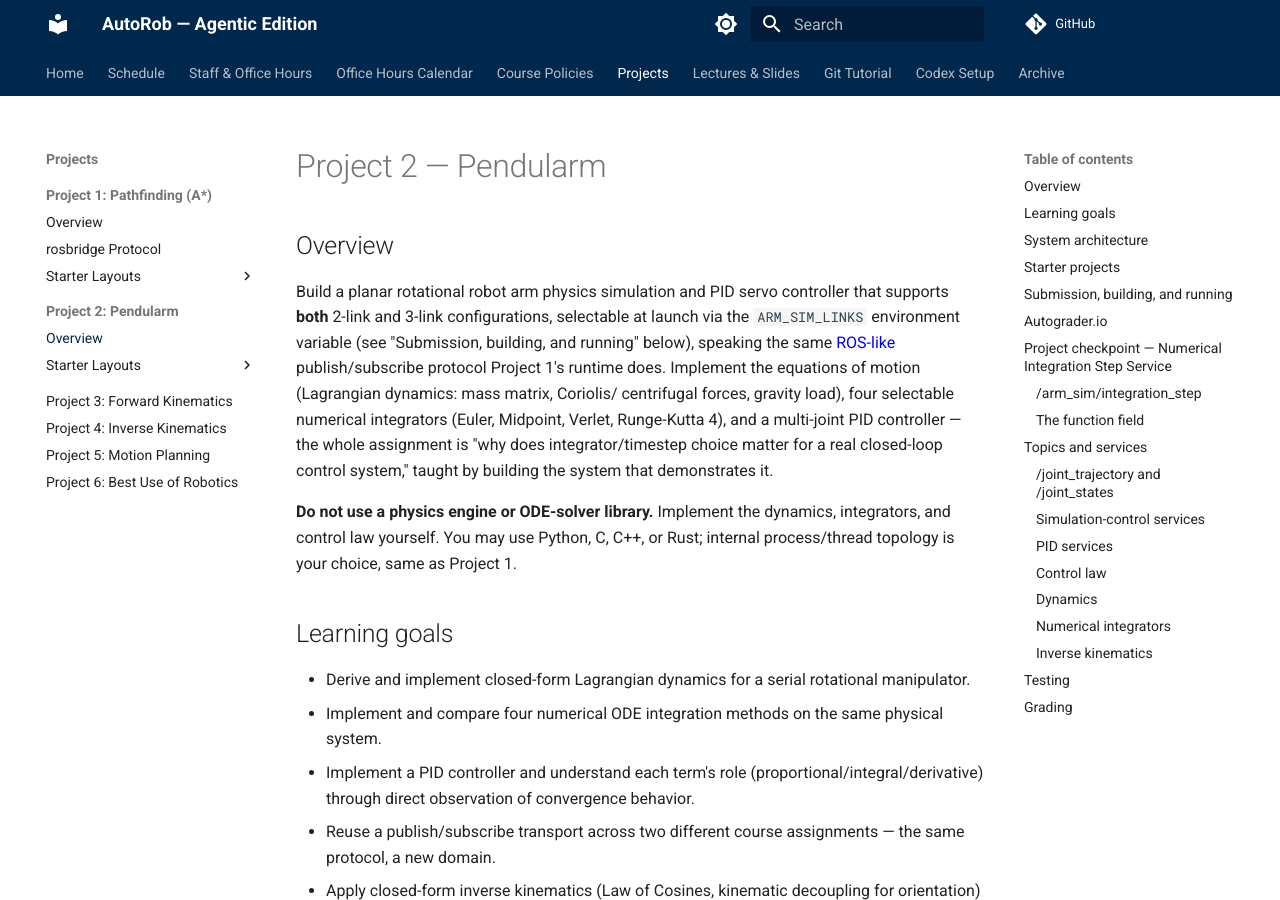
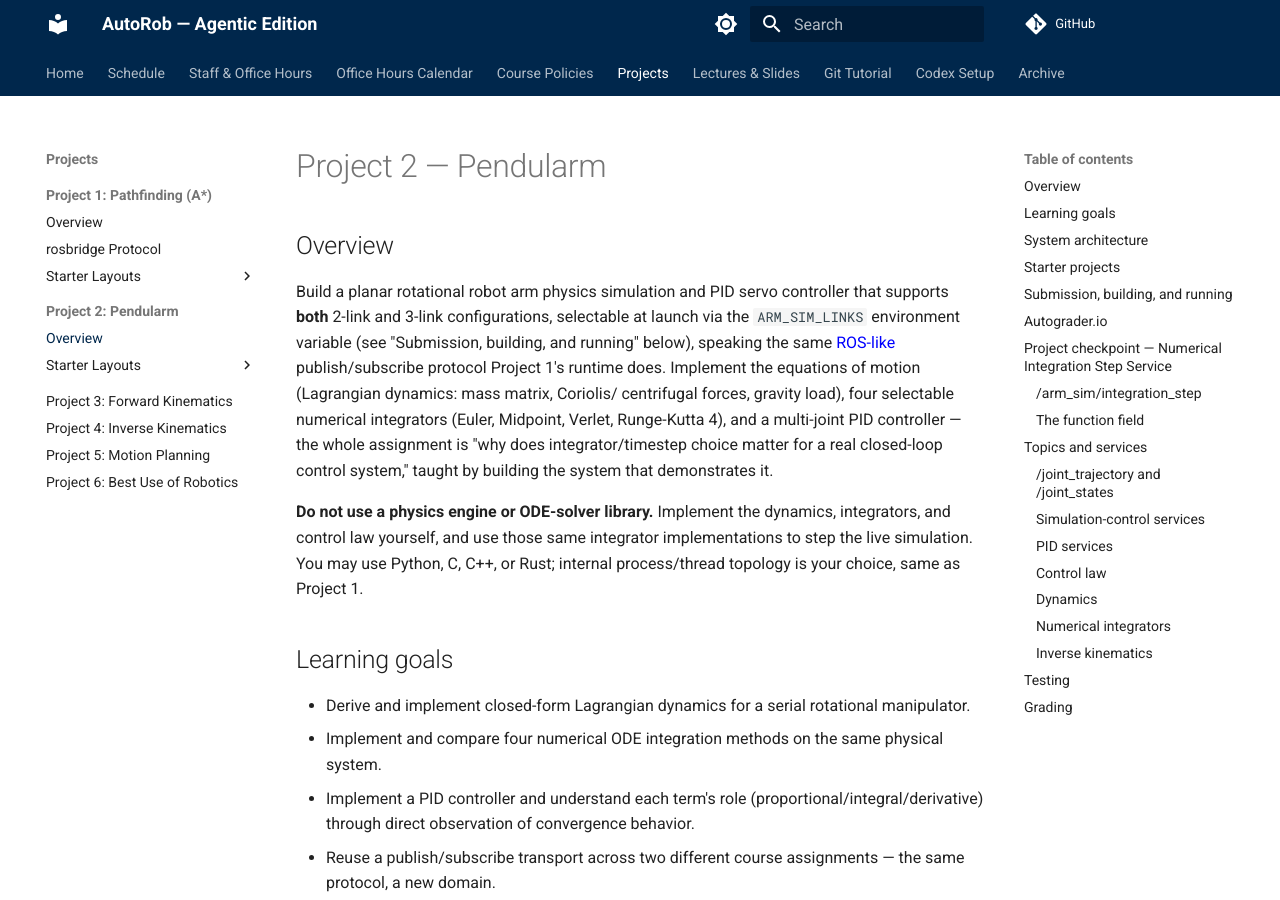
Before and after one commit to autorob/autorob.github.io, an MkDocs documentation site: the page built from docs/projects/project2/index.md, in a window 1280 px wide and 900 px high. Built offline with MkDocs 1.6.1 and Material for MkDocs 9.7.7, drawn with Linux system fonts in a browser that asks for light colours; comment, search, counter and statistics services are not loaded; some of the changed text lies outside the part shown.

Commit message:
Require Project 2 submissions to use their integrators in the live sim
Mirrors the same clarification just added to the course repo's
PROJECT2_PENDULARM.md: the four hand-implemented integrator methods
must actually drive the live arm_sim node via /arm_sim/set_integrator,
not just satisfy the standalone /arm_sim/integration_step checkpoint.

Co-Authored-By: Claude Sonnet 5 <noreply@anthropic.com>

```diff
--- a/docs/projects/project2/index.md
+++ b/docs/projects/project2/index.md
@@ -13,8 +13,9 @@ integrator/timestep choice matter for a real closed-loop control system," taught
 system that demonstrates it.
 
 **Do not use a physics engine or ODE-solver library.** Implement the dynamics, integrators, and
-control law yourself. You may use Python, C, C++, or Rust; internal process/thread topology is
-your choice, same as Project 1.
+control law yourself, and use those same integrator implementations to step the live simulation.
+You may use Python, C, C++, or Rust; internal process/thread topology is your choice, same as
+Project 1.
 
 ## Learning goals
 
@@ -335,6 +336,10 @@ arm (`/arm_sim/set_integrator`'s `method`) or the standalone 1-DOF checkpoint se
   start, twice near the midpoint from two different trial states, and at the end), blended with
   `1:2:2:1` weights. The most accurate of the four per step, at the highest cost per step.
 
+`/arm_sim/set_integrator`'s `method` selects among these same four implementations, and the
+arm's simulation node(s) must actually call into them to advance the live arm's `(q, qdot)`
+every physics tick.
+
 One detail that's easy to get wrong and hard to notice if you do: each method's sub-stages need
 to evaluate the acceleration at the *correct fractional time* — `t`, `t+dt/2`, `t+dt`, whichever
 apply — not just at `t` for the whole step. Freeze `t` across a step and a genuinely time-varying
```
